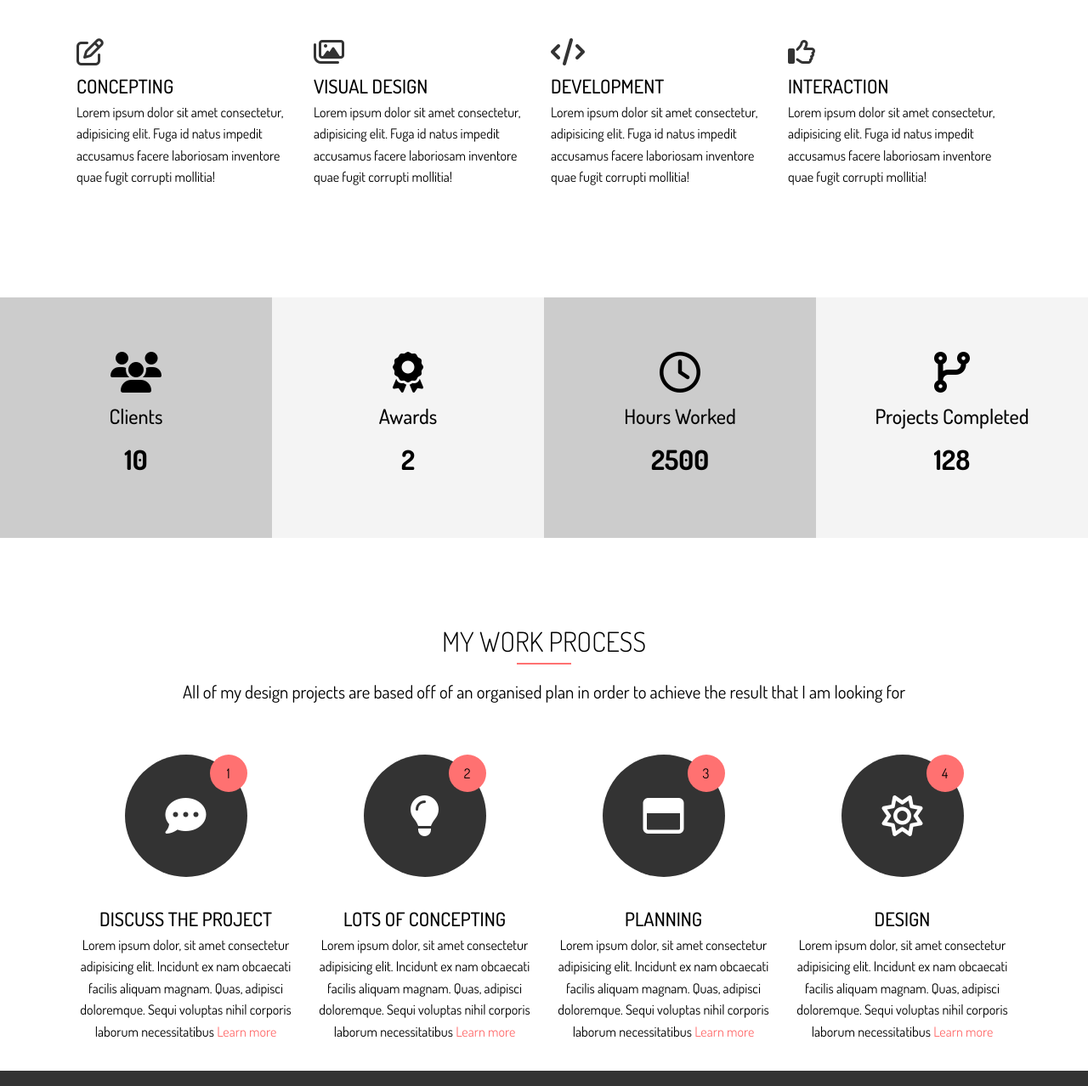
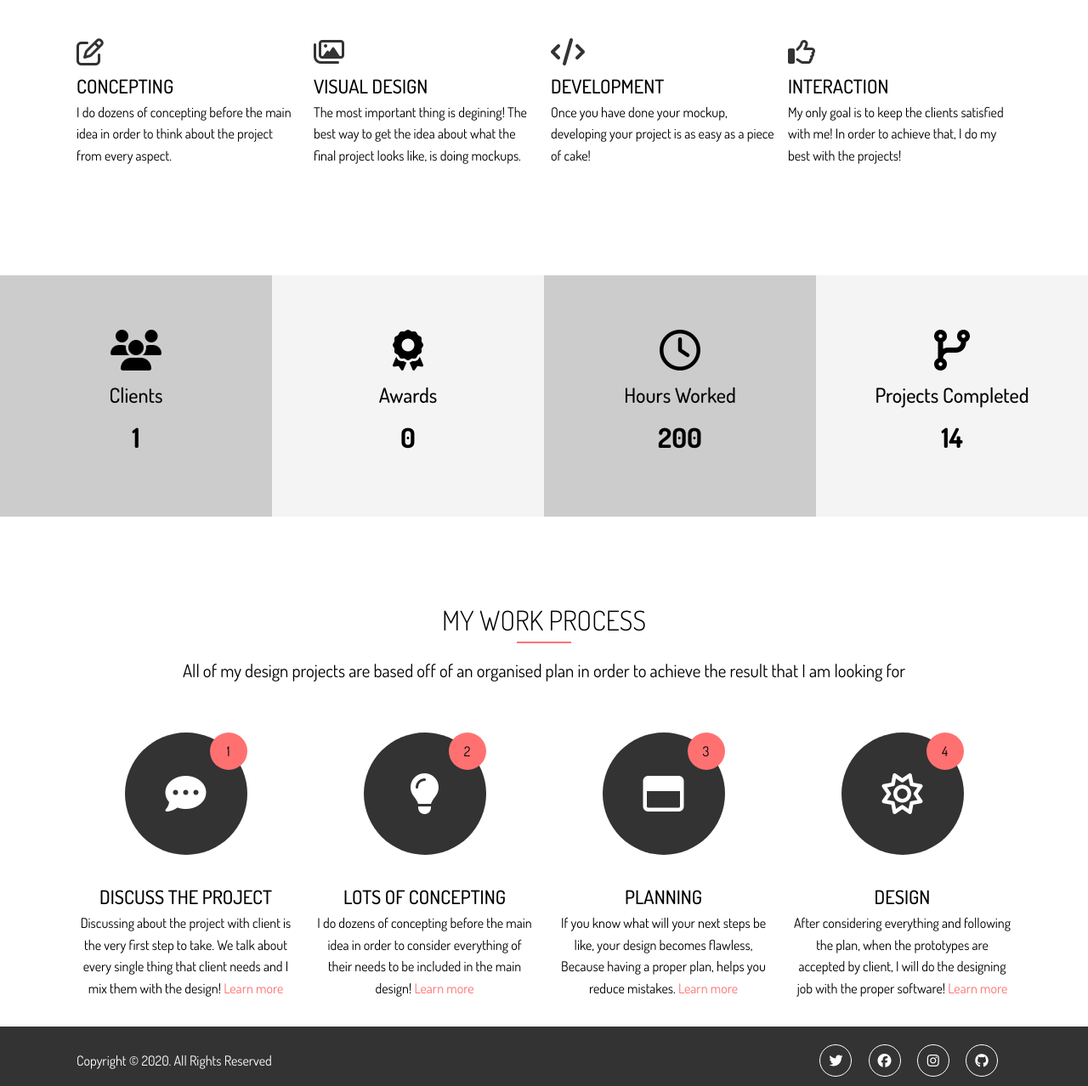
Before and after one commit to thawly/alikoohfar, a plain HTML site: page dist/index.html in a window 1280 px wide. Shown: the part 969-2247 px from the top of the page at 85% size. Drawn offline with nearby package versions, Linux system fonts and the light colour scheme; files that its build step writes are made by us from their sources.

Commit message:
updated commit

```diff
--- a/dist/index.html
+++ b/dist/index.html
@@ -50,26 +50,25 @@
                 <div>
                     <i class="far fa-edit fa-2x"></i>
                     <h3>Concepting</h3>
-                    <p>Lorem ipsum dolor sit amet consectetur, adipisicing elit. Fuga id natus impedit accusamus facere
-                        laboriosam inventore quae fugit corrupti mollitia!</p>
+                    <p>I do dozens of concepting before the main idea in order to think about the project from every
+                        aspect.</p>
                 </div>
                 <div>
                     <i class="far fa-images fa-2x"></i>
                     <h3>Visual Design</h3>
-                    <p>Lorem ipsum dolor sit amet consectetur, adipisicing elit. Fuga id natus impedit accusamus facere
-                        laboriosam inventore quae fugit corrupti mollitia!</p>
+                    <p>The most important thing is degining! The best way to get the idea about what the final project
+                        looks like, is doing mockups.</p>
                 </div>
                 <div>
                     <i class="fas fa-code fa-2x"></i>
                     <h3>Development</h3>
-                    <p>Lorem ipsum dolor sit amet consectetur, adipisicing elit. Fuga id natus impedit accusamus facere
-                        laboriosam inventore quae fugit corrupti mollitia!</p>
+                    <p>Once you have done your mockup, developing your project is as easy as a piece of cake!</p>
                 </div>
                 <div>
                     <i class="far fa-thumbs-up fa-2x"></i>
                     <h3>Interaction</h3>
-                    <p>Lorem ipsum dolor sit amet consectetur, adipisicing elit. Fuga id natus impedit accusamus facere
-                        laboriosam inventore quae fugit corrupti mollitia!</p>
+                    <p>My only goal is to keep the clients satisfied with me! In order to achieve that, I do my best
+                        with the projects!</p>
                 </div>
             </div>
         </div>
@@ -82,28 +81,28 @@
                 <ul>
                     <li><i class="fas fa-users fa-3x"></i></li>
                     <li class="stats-title">Clients</li>
-                    <li class="stats-count">10</li>
+                    <li class="stats-count">1</li>
                 </ul>
             </div>
             <div>
                 <ul>
                     <li><i class="fas fa-award fa-3x"></i></li>
                     <li class="stats-title">Awards</li>
-                    <li class="stats-count">2</li>
+                    <li class="stats-count">0</li>
                 </ul>
             </div>
             <div>
                 <ul>
                     <li><i class="far fa-clock fa-3x"></i></li>
                     <li class="stats-title">Hours Worked</li>
-                    <li class="stats-count">2500</li>
+                    <li class="stats-count">200</li>
                 </ul>
             </div>
             <div>
                 <ul>
                     <li><i class="fas fa-code-branch fa-3x"></i></li>
                     <li class="stats-title">Projects Completed</li>
-                    <li class="stats-count">128</li>
+                    <li class="stats-count">14</li>
                 </ul>
             </div>
         </div>
@@ -126,8 +125,8 @@
                         <div class="process-step">1</div>
                     </i>
                     <h3>Discuss The Project</h3>
-                    <p>Lorem ipsum dolor, sit amet consectetur adipisicing elit. Incidunt ex nam obcaecati facilis
-                        aliquam magnam. Quas, adipisci doloremque. Sequi voluptas nihil corporis laborum necessitatibus
+                    <p>Discussing about the project with client is the very first step to take. We talk about every
+                        single thing that client needs and I mix them with the design!
                         <a class="text-ptimary" href="index.html">Learn more</a></p>
                 </div>
                 <div>
@@ -136,8 +135,8 @@
                             <div class="process-step">2</div>
                         </i></div>
                     <h3>Lots Of Concepting</h3>
-                    <p>Lorem ipsum dolor, sit amet consectetur adipisicing elit. Incidunt ex nam obcaecati facilis
-                        aliquam magnam. Quas, adipisci doloremque. Sequi voluptas nihil corporis laborum necessitatibus
+                    <p>I do dozens of concepting before the main idea in order to consider everything of their needs to
+                        be included in the main design!
                         <a class="text-ptimary" href="index.html">Learn more</a></p>
                 </div>
                 <div>
@@ -146,8 +145,8 @@
                             <div class="process-step">3</div>
                         </i></div>
                     <h3>Planning</h3>
-                    <p>Lorem ipsum dolor, sit amet consectetur adipisicing elit. Incidunt ex nam obcaecati facilis
-                        aliquam magnam. Quas, adipisci doloremque. Sequi voluptas nihil corporis laborum necessitatibus
+                    <p>If you know what will your next steps be like, your design becomes flawless, Because having a
+                        proper plan, helps you reduce mistakes.
                         <a class="text-ptimary" href="index.html">Learn more</a></p>
                 </div>
                 <div>
@@ -156,8 +155,8 @@
                             <div class="process-step">4</div>
                         </i></div>
                     <h3>Design</h3>
-                    <p>Lorem ipsum dolor, sit amet consectetur adipisicing elit. Incidunt ex nam obcaecati facilis
-                        aliquam magnam. Quas, adipisci doloremque. Sequi voluptas nihil corporis laborum necessitatibus
+                    <p>After considering everything and following the plan, when the prototypes are accepted by client,
+                        I will do the designing job with the proper software!
                         <a class="text-ptimary" href="index.html">Learn more</a></p>
                 </div>
             </div>
```
Also changed, not shown: dist/about.html (+24 -19 lines), dist/contact.html (+10 -9 lines), dist/works.html (+1 -34 lines).
